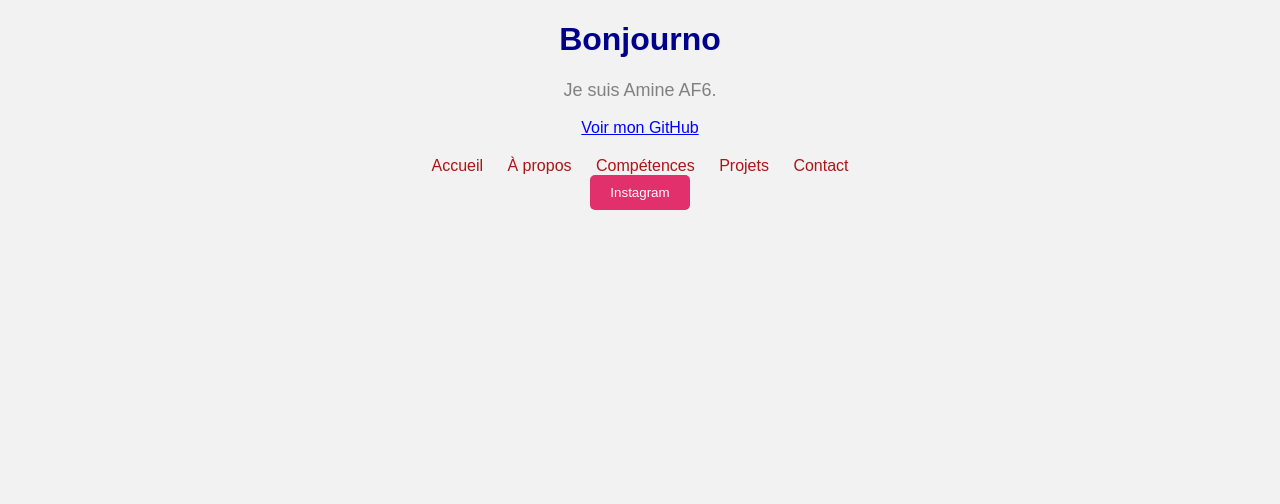
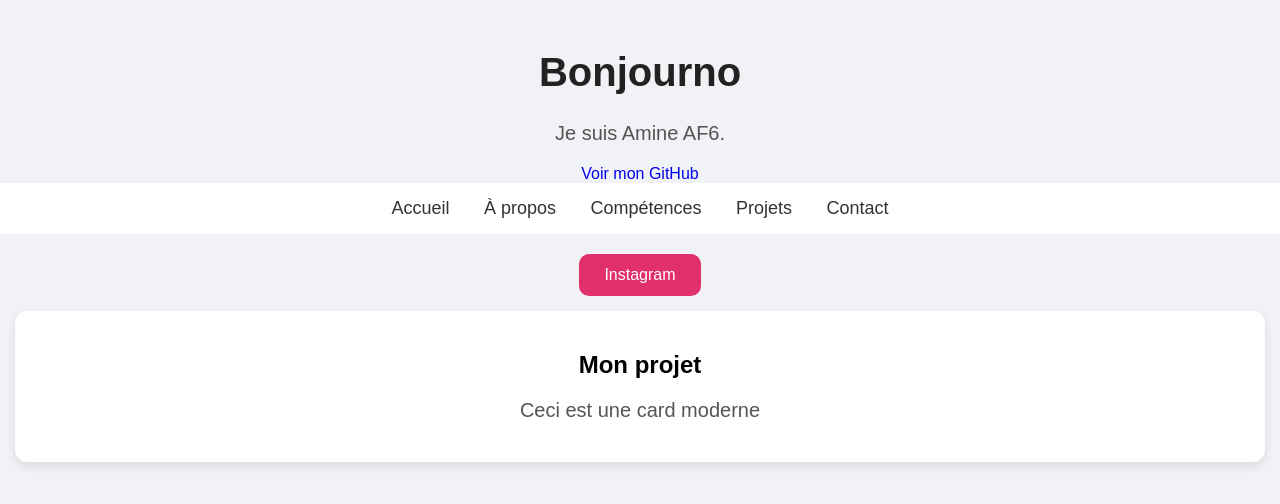
Before and after one commit to AF6-FT/TP13, a plain HTML site: page index.html in a window 1280 px wide. Drawn offline with Linux system fonts and the light colour scheme.

Commit message:
Amélioration du design avec CSS

```diff
--- a/index.html
+++ b/index.html
@@ -21,4 +21,8 @@
     <a href="https://www.instagram.com/amine_fattoumi/" target="_blank">
     <button>Instagram</button>
 </a>
+<div class="card">
+    <h2>Mon projet</h2>
+    <p>Ceci est une card moderne</p>
+</div>
 </html>
--- a/style.css
+++ b/style.css
@@ -1,42 +1,59 @@
 body {
     font-family: Arial;
-    background-color: #f2f2f2;
+    background: #f0f2f5;
     text-align: center;
+    margin: 0;
 }
 
 h1 {
-    color: darkblue;
+    color: #222;
+    margin-top: 50px;
+    font-size: 40px;
 }
 
 p {
-    color: gray;
+    color: #555;
+    font-size: 20px;
+}
+
+nav {
+    background: white;
+    padding: 15px;
+}
+
+nav a {
+    text-decoration: none;
+    color: #333;
+    margin: 15px;
     font-size: 18px;
 }
 
-a {
-
-    color: blue;
+nav a:hover {
+    color: #0077ff;
 }
 
-nav {
-    margin-top: 20px;
-}
-
-nav a {
-  margin: 0 10px;
-  text-decoration: none;
-  color: rgb(171, 21, 21);
+a {
+    text-decoration: none;
 }
 
 button {
-    background-color: #E1306C;
+    background: #E1306C;
     color: white;
     border: none;
-    padding: 10px 20px;
-    border-radius: 5px;
+    padding: 12px 25px;
+    border-radius: 10px;
+    font-size: 16px;
+    margin-top: 20px;
     cursor: pointer;
 }
 
 button:hover {
-    background-color: #c8235c;
+    background: #c8235c;
 }
+.card {
+  background: white; /* fond blanc */
+  padding: 20px; /* espace intérieur */
+  margin: 15px; /* espace extérieur */
+  border-radius: 12px; /* coins arrondis */
+  box-shadow: 0 4px 10px rgba(0,0,0,0.1); /* ombre légère */
+}
```
